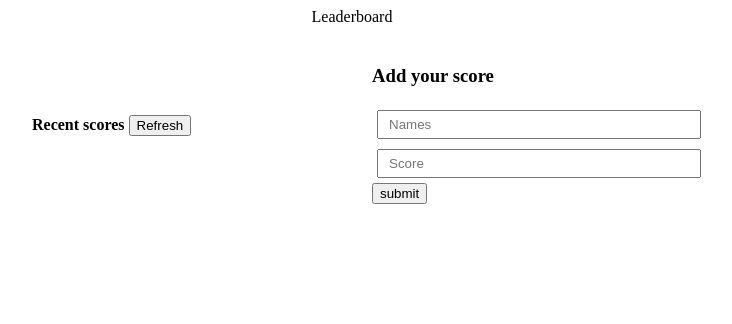
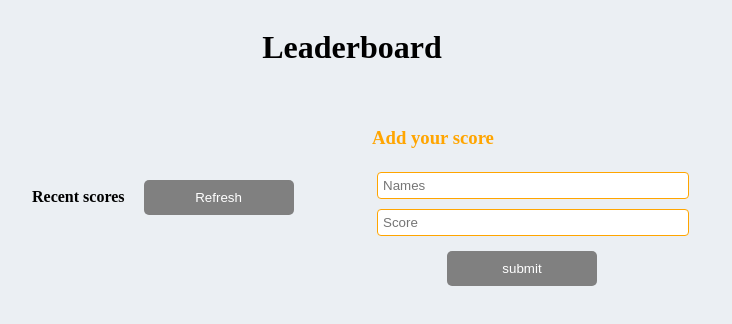
Before and after one commit to LDouglasOT/Leaderboardapi, a website built with webpack: page src/index.html in a window 1280 px wide. Shown: the whole page, without its empty margins (288-1020 px from the left). Built offline with nearby package versions, Linux system fonts and the light colour scheme; no server answers.

Commit message:
add simple styles to the layout

```diff
--- a/src/index.html
+++ b/src/index.html
@@ -8,7 +8,7 @@
 </head>
 <body>
 <div class="top-container">
-    Leaderboard
+   <h1 class="h3leade">Leaderboard</h1>
     <div class="container">
         <div class="leaderboar-table">
             <h4>Recent scores <button class="refresh">Refresh</button></h4>
--- a/src/style.css
+++ b/src/style.css
@@ -18,7 +18,8 @@
   flex-direction: column;
   justify-content: start;
   align-items: start;
-  border: 3px solid gray;
+  border: 3px solid orange;
+  border-radius: 10px;
 }
 
 ul {
@@ -56,3 +57,37 @@ ul {
 .form-submit button {
   margin-right: auto;
 }
+.leaderboar-table h3{
+  color: orange;
+}
+.leaderboar-table input{
+  border:1px solid orange;
+  padding:5px;
+  border-radius: 4px;
+  color:orange;
+  }
+  .leaderboar-table button{
+   margin-left: auto;
+   margin-right: auto;
+   width: 50%;
+   margin-top:10px;
+   padding: 10px;
+   color:white;
+   background-color:gray;
+   cursor: pointer;
+   border:0px solid orange;
+   border-radius: 5px;
+
+    }
+
+    body{
+      background-color:rgb(235, 239, 243);
+    }
+    .scores li{
+  color: gray;
+      margin:2px;
+      font-size: 20px;
+    }
+    .refresh{
+      margin:0px 15px !important;
+    }
```
